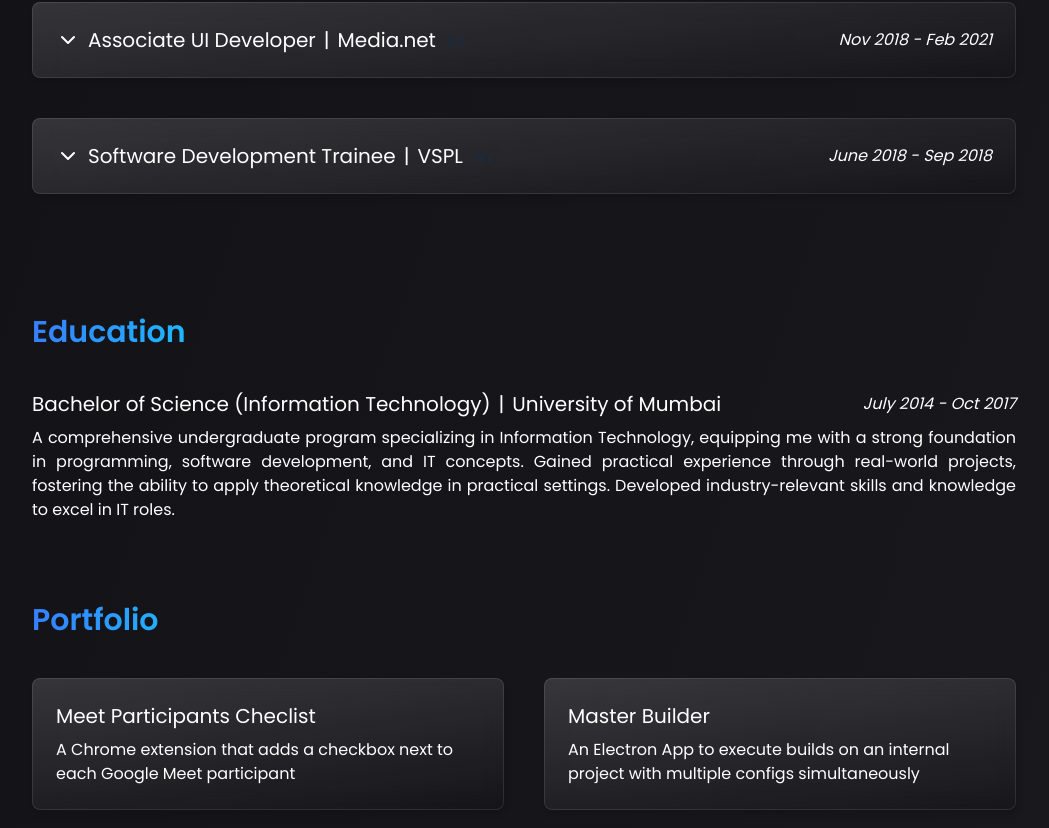
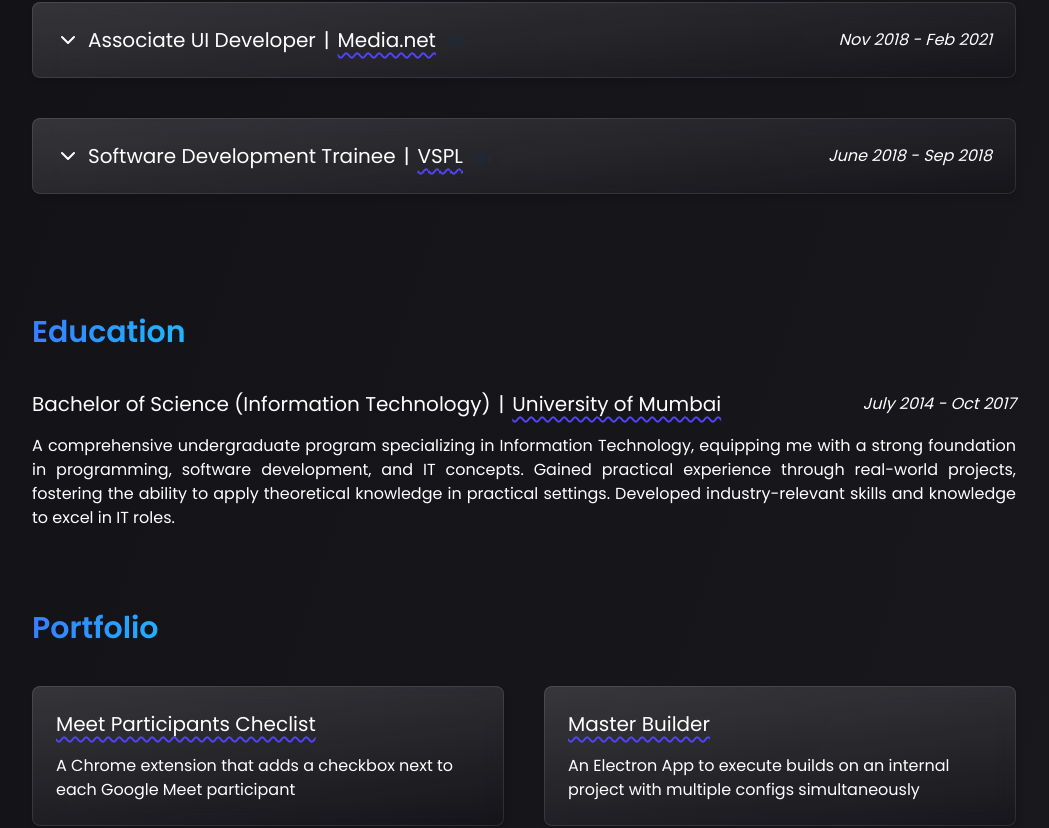
Before and after one commit to jestinjoshi/jestinjoshi.github.io, a Next.js app: page / in a window 1280 px wide. Shown: the part 2119-2947 px from the top of the page, without its empty margins (116-1165 px from the left). Built offline with nearby package versions, Linux system fonts and the light colour scheme.

Commit message:
refactor: added link hover

```diff
--- a/app/components/Education.tsx
+++ b/app/components/Education.tsx
@@ -8,11 +8,11 @@ export default function Education() {
                 <h2 className="text-3xl section-heading mb-10 gradient-text">Education</h2>
                 <div className="education-wrap">
                     <div className="education">
-                        <div className="flex flex-col sm:flex-row justify-between sm:items-center mb-2 gap-5 sm:gap-0">
+                        <div className="flex flex-col sm:flex-row justify-between sm:items-center mb-4 gap-5 sm:gap-0">
                             <div className="education-title text-xl flex flex-col lg:flex-row">
                                 <span className="education-role">Bachelor of Science <span className="hidden sm:inline">(Information Technology)</span></span>
                                 <span className="sep mx-2 hidden lg:inline"> | </span>
-                                <a href="https://mu.ac.in/" className="education-company hover:underline">University of Mumbai</a>
+                                <a href="https://mu.ac.in/" className="education-company link-underline">University of Mumbai</a>
                             </div>
                             <p className="education-duration italic">July 2014 - Oct 2017</p>
                         </div>
--- a/app/components/Experience.tsx
+++ b/app/components/Experience.tsx
@@ -83,7 +83,7 @@ export default function Experience() {
                 <h2 className="text-3xl section-heading mb-10 gradient-text">Experience</h2>
                 <div className="experience-wrap">
                     {experience.map((e, i) =>
-                        <motion.div onClick={() => setExpanded(i === expanded ? false : i)} key={e.startDate} className="experience mb-5 lg:mb-10 glass glass-hover rounded-lg p-4 sm:p-6 cursor-pointer" initial={initialFadeUp} whileInView={fadeIn(0.5 + i * 0.2)} viewport={{ once: true, root: scrollRef }}>
+                        <motion.div onClick={() => setExpanded(i === expanded ? false : i)} key={e.startDate} className={`experience mb-5 lg:mb-10 glass glass-hover rounded-lg p-4 sm:p-6 cursor-pointer ${i === expanded ? 'active' : ''}`} initial={initialFadeUp} whileInView={fadeIn(0.5 + i * 0.2)} viewport={{ once: true, root: scrollRef }}>
                             <div className="flex flex-col sm:flex-row justify-between transition-all sm:items-center gap-5 sm:gap-0">
                                 <div className="experience-title text-xl">
                                     <div className="flex items-center">
@@ -92,7 +92,7 @@ export default function Experience() {
                                             <span className="experience-role">{e.position}</span>
                                             <span className="sep mx-2 hidden lg:inline"> | </span>
                                             <div>
-                                                <a href={e.companyWebsite} target="_blank" rel="noopener noreferrer" className="experience-company hover:underline mr-2">{e.company}</a>
+                                                <a href={e.companyWebsite} target="_blank" rel="noopener noreferrer" className="experience-company hover:underline mr-2 link-underline">{e.company}</a>
                                                 <a href={e.linkedIn} title={`Linkedin Page of ${e.company}`} target="_blank" rel="noopener noreferrer" className="align-middle relative bottom-0.5 hidden sm:inline-block">
                                                     <svg className="w-6 h-6 text-gray-800 dark:text-white border border-solid rounded border-transparent hover:border-current transition-all duration-300" aria-hidden="true" xmlns="http://www.w3.org/2000/svg" fill="currentColor" viewBox="0 0 24 24">
                                                         <path fillRule="evenodd" d="M12.5 8.8v1.7a3.7 3.7 0 0 1 3.3-1.7c3.5 0 4.2 2.2 4.2 5v5.7h-3.2v-5c0-1.3-.2-2.8-2.1-2.8-1.9 0-2.2 1.3-2.2 2.6v5.2H9.3V8.8h3.2ZM7.2 6.1a1.6 1.6 0 0 1-2 1.6 1.6 1.6 0 0 1-1-2.2A1.6 1.6 0 0 1 6.6 5c.3.3.5.7.5 1.1Z" clipRule="evenodd" />
--- a/app/components/Header.tsx
+++ b/app/components/Header.tsx
@@ -46,7 +46,7 @@ const Header: React.FC<HeaderProps> = ({ mainRef }) => {
             entries.forEach(entry => {
                 if (entry.isIntersecting) {
                     const target = headerRef.current?.querySelector(`a[href="#${entry.target.id}"]`);
-                    if (target && target.parentElement?.style.opacity) {
+                    if (target) {
                         highlightSection(target)
                     }
                 }
@@ -55,8 +55,7 @@ const Header: React.FC<HeaderProps> = ({ mainRef }) => {
 
         const observer = new IntersectionObserver(handleIntersection, {
             root: null,
-            rootMargin: "-30%",
-            threshold: 0
+            rootMargin: "-120px 0px -50% 0px",
         });
 
         mainRef.current?.querySelectorAll('section').forEach(el => observer.observe(el))
--- a/app/components/Portfolio.tsx
+++ b/app/components/Portfolio.tsx
@@ -46,7 +46,7 @@ export default function Portfolio() {
                     {portfolio.map((e, i) =>
                         <motion.div key={e.link} className="portfolio glass rounded-lg p-6" initial={initialFadeUp} whileInView={fadeIn(i * 0.2)} viewport={{ once: true }}>
                             <div className="portfolio-title">
-                                <a href={e.link} target="_blank" rel="noopener noreferrer" className="hover:underline text-xl mb-2 inline-block">
+                                <a href={e.link} target="_blank" rel="noopener noreferrer" className="hover:underline text-xl mb-4 inline-block link-underline">
                                     <p className="project-name">{e.name}</p>
                                 </a>
                                 <p className="portfolio-description">{e.description}</p>
--- a/app/css/globals.css
+++ b/app/css/globals.css
@@ -5,7 +5,9 @@
 :root {
   --foreground-rgb: 255,255,255;
   --background-start-rgb: 15,15,20;
-  --background-end-rgb: 25,25,30
+  --background-end-rgb: 25,25,30;
+  --subtitle-rgb: 134, 147, 171;
+  --link-underline-rgb: 81, 69, 252;
 }
 body {
   color: rgb(var(--foreground-rgb));
--- a/app/css/style.css
+++ b/app/css/style.css
@@ -132,7 +132,7 @@ main {
   backdrop-filter: blur(10px);
   background-color: transparent
 }
-.glass-hover:hover {
+.glass-hover:hover:not(.active) {
   background-image: linear-gradient(172deg,rgb(var(--foreground-rgb),.25),transparent)
 }
 ::-webkit-scrollbar {
@@ -141,9 +141,23 @@ main {
   -webkit-border-radius: 1ex
 }
 ::-webkit-scrollbar-thumb {
-  background-color: rgba(var(--foreground-rgb),0.1);
+  background-color: rgba(var(--foreground-rgb),.1);
   -webkit-border-radius: 1ex
 }
 ::-webkit-scrollbar-corner {
   background: #fff3
 }
+.subtitle {
+  color: rgb(var(--subtitle-rgb))
+}
+.link-underline {
+  text-decoration-line: underline;
+  text-decoration-style: wavy;
+  text-decoration-color: rgb(var(--link-underline-rgb));
+  text-underline-offset: 5px;
+  transition: all .3s
+}
+.link-underline:hover {
+  text-underline-offset: 10px;
+  text-decoration-style: solid
+}
```
